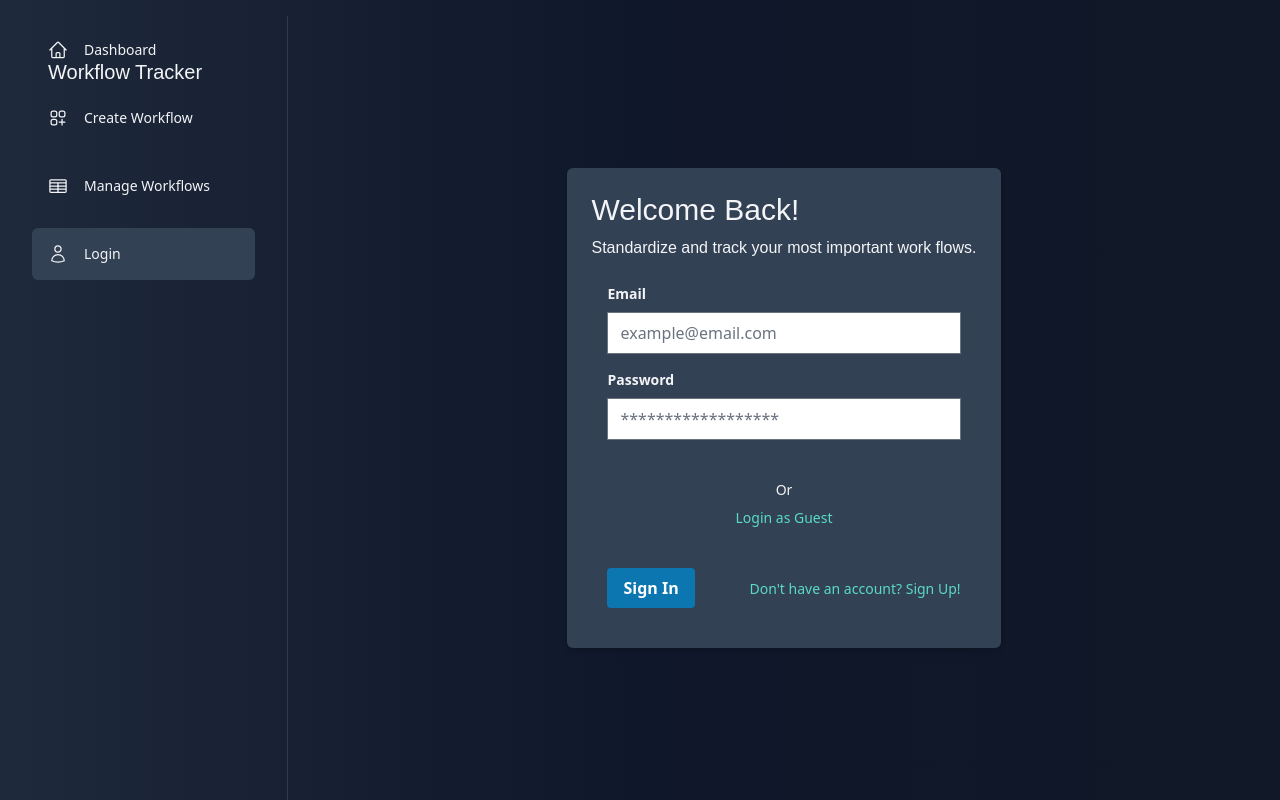
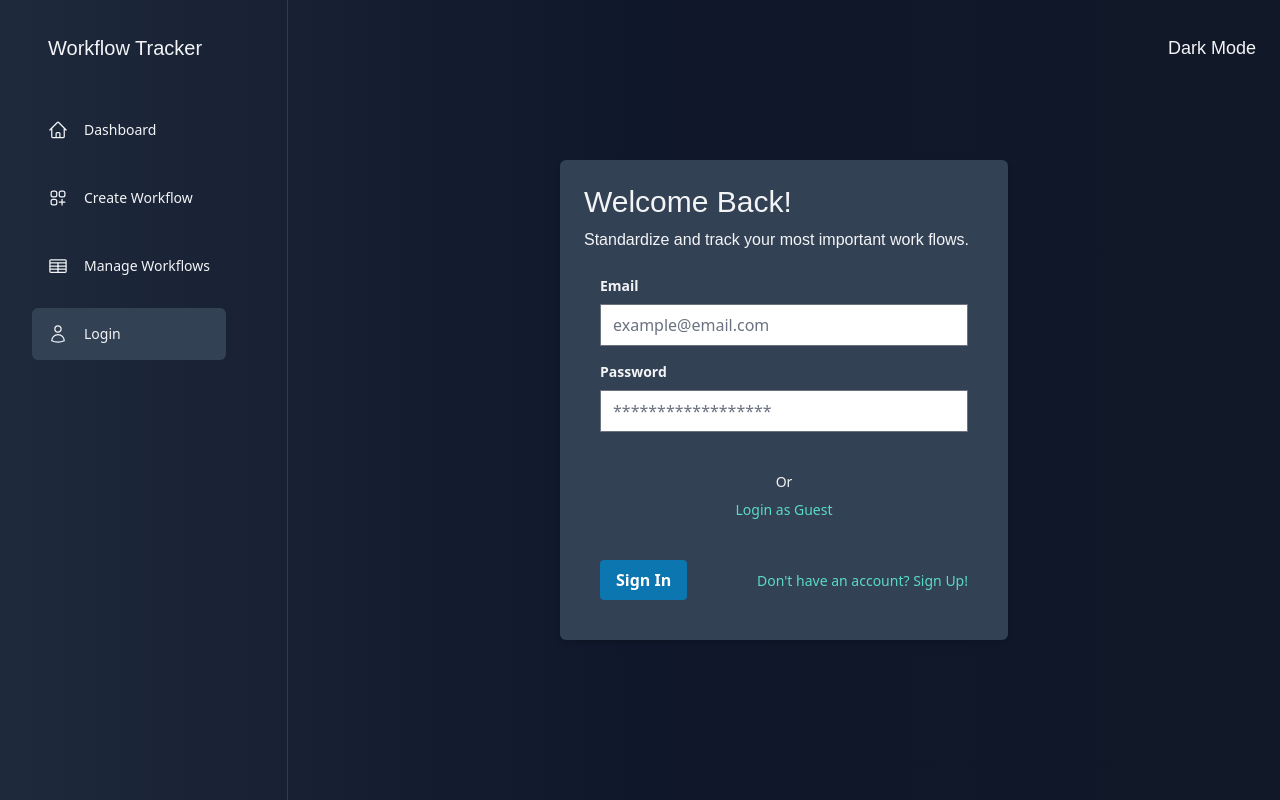
Before and after one commit to carpenjk/my-workflows, a React (Create React App) app in the folder my-workflows-client/: page /login in a window 1280 px wide. Built offline with nearby package versions, Linux system fonts and the light colour scheme.

Commit message:
navbar in progress

```diff
--- a/my-workflows-client/src/UI/LoginCard.tsx
+++ b/my-workflows-client/src/UI/LoginCard.tsx
@@ -27,24 +27,24 @@ const LoginCard = () => {
   const displayErrors: string = getErrors();
 
   return (
-    <div className="container space-y-2 w-full max-w-md mx-auto p-4 rounded-md shadow-md md:p-6 bg-slate-700 md:max-w-3xl">
+    <div className="container max-w-md p-6 mx-auto space-y-2 rounded-md shadow-md w-fill shrink-0 grow basis-80 bg-slate-700">
       <h1 className="text-gray-100">Welcome Back!</h1>
       <h5>Standardize and track your most important work flows.</h5>
       <div className="w-full max-w-md p-4">
         <form className="w-full" onSubmit={handleSubmit(handleLogin)}>
           <div className="w-full mb-4">
-            <label className="block text-sm font-bold mb-2" htmlFor="email">
+            <label className="block mb-2 text-sm font-bold" htmlFor="email">
               Email
             </label>
             <input
               {...register("email",  { required: true }) }
-              className=" w-full "
+              className="w-full "
               id="email"
               type="text"
               placeholder="example@email.com"/>
           </div>
           <div className="mb-6">
-            <label className="block text-sm font-bold mb-2" htmlFor="password">
+            <label className="block mb-2 text-sm font-bold" htmlFor="password">
               Password
             </label>
             <input
@@ -54,14 +54,14 @@ const LoginCard = () => {
               type="password"
               placeholder="******************"
             />
-            {displayErrors && <p className="text-red-300 text-xs font-bold italic">{displayErrors}</p>}
+            {displayErrors && <p className="text-xs italic font-bold text-red-300">{displayErrors}</p>}
           </div>
-          <div className="mb-6 flex flex-col justify-center items-center space-y-2">
+          <div className="flex flex-col items-center justify-center mb-6 space-y-2">
               <span className="text-sm">Or</span>
               <TextButton>Login as Guest</TextButton>
           </div>
           <div className="flex items-center justify-between mt-10 space-x-6">
-            <button onClick={handleLogin} className="bg-sky-600/80 hover:bg-sky-700/80 transition-colors duration-300 text-white font-bold py-2 px-4 rounded" type="submit">
+            <button onClick={handleLogin} className="px-4 py-2 font-bold text-white transition-colors duration-300 rounded bg-sky-600/80 hover:bg-sky-700/80" type="submit">
               Sign In
             </button>
             <div className="md:w-18">
--- a/my-workflows-client/src/components/Header.tsx
+++ b/my-workflows-client/src/components/Header.tsx
@@ -9,19 +9,11 @@ const Header = ({logo, className, ...divProps}: Props) => {
 
   return (
     <header
-      className={twMerge("w-fill h-24 max-w-7xl mx-auto flex justify-between items-center md:ml-4"
+      className={twMerge("w-fill mx-auto flex justify-between items-center pl-4"
           , className)}
       {...divProps}>
-      {/* <div className={twMerge(defaultClasses, className)} {...divProps}> */}
-          <div>{Logo}</div>
-          {/* {isLoggedIn ?
-            <button className="transition-all duration-300 rounded-md bg-size-200 hover:bg-right-bottom hover:bg-gray-100 hover:bg-gradient-to-r hover:from-slate-400 hover:via-slate-200 hover:to-gray-100">
-              <div className="p-2 text-transparent transition-all duration-300 animate-text font-maven text-md bg-clip-text text-grey-200 bg-gradient-to-r from-gray-50 via-slate-100 to-gray-200 hover:bg-gradient-to-r hover:from-gray-600 hover:via-slate-600 hover:to-gray-800">
-                Logout
-              </div>
-            </button>
-            : undefined } */}
-      {/* </div> */}
+      <div>{Logo}</div>
+      <div><h4>Dark Mode</h4></div>
     </header>
   );
 }
--- a/my-workflows-client/src/components/Sidebar.tsx
+++ b/my-workflows-client/src/components/Sidebar.tsx
@@ -1,14 +1,17 @@
 import NavItem from '../UI/NavItem';
 import {HomeIcon, SquaresPlusIcon, TableCellsIcon, UserIcon} from '@heroicons/react/24/outline'
+
 const Sidebar = () => {
   return (
-    <div className='w-full'>
-      <ul className="w-full space-y-4 ">
-        <NavItem to="/"><HomeIcon className=' flex-none w-5 h-5'/><span>Dashboard</span></NavItem>
-        <NavItem to="/workflows"><SquaresPlusIcon className='flex-none w-5 h-5'/><span>Create Workflow</span></NavItem>
-        <NavItem to="/manage"><TableCellsIcon className='flex-none w-5 h-5'/><span>Manage Workflows</span></NavItem>
-        <NavItem to="/login"><UserIcon className='flex-none w-5 h-5'/><span>Login</span></NavItem>
-      </ul>
+    <div className="w-full md:flex">
+      <nav>
+        <ul className="w-full space-y-4 ">
+          <NavItem to="/"><HomeIcon className='flex-none w-5 h-5 '/>{<span>Dashboard</span>}</NavItem>
+          <NavItem to="/workflows"><SquaresPlusIcon className='flex-none w-5 h-5'/><span>Create Workflow</span></NavItem>
+          <NavItem to="/manage"><TableCellsIcon className='flex-none w-5 h-5'/><span>Manage Workflows</span></NavItem>
+          <NavItem to="/login"><UserIcon className='flex-none w-5 h-5'/><span>Login</span></NavItem>
+        </ul>
+      </nav>
     </div>
   );
 }
--- a/my-workflows-client/src/views/Layout.tsx
+++ b/my-workflows-client/src/views/Layout.tsx
@@ -7,12 +7,14 @@ import {Outlet} from "react-router-dom";
 const Layout = () => {
   return (
     <>
-    <div className="flex h-screen pt-4">
-      <aside className={"h-full flex-initial w-72 pt-2 pr-8 pl-8  border-slate-400/20 md:border-r"}>
-      <Header className="fixed w-screen h-24 md:w-full " logo={<Logo/>}></Header>
-        <Sidebar/>
-      </aside>
-      <main className="flex items-center justify-center flex-1 px-32 " >
+    <div className="flex w-full h-screen max-w-screen-2xl">
+      <div className="flex-initial h-full pt-2 pl-8 pr-8 w-72 border-slate-400/20 md:border-r">
+        <Header className="fixed top-0 left-0 w-full h-24 pl-12 pr-6 max-w-screen-2xl" logo={<Logo/>}></Header>
+        <aside className={"mt-24"}>
+          <Sidebar/>
+        </aside>
+      </div>
+      <main className="flex items-center justify-center flex-1 px-16 " >
         <Outlet/>
       </main>
     </div>
--- a/my-workflows-client/src/views/Login.tsx
+++ b/my-workflows-client/src/views/Login.tsx
@@ -3,10 +3,8 @@ import LoginCard from "../UI/LoginCard";
 const Login = () => {
   return (
       <>
-         <div className="container w-fill flex justify-center mx-auto">
-            <div className="">
+         <div className="container flex justify-center mx-auto w-fill">
                <LoginCard/>
-            </div>
          </div>
       </>
    );
--- a/my-workflows-client/tailwind.config.js
+++ b/my-workflows-client/tailwind.config.js
@@ -5,6 +5,9 @@ module.exports = {
   ],
   theme: {
     extend: {
+      screens: {
+        "3xl": "1792px",
+      },
       fontFamily: {
         maven: ['Maven Pro', 'sans-serif']
       },
```
